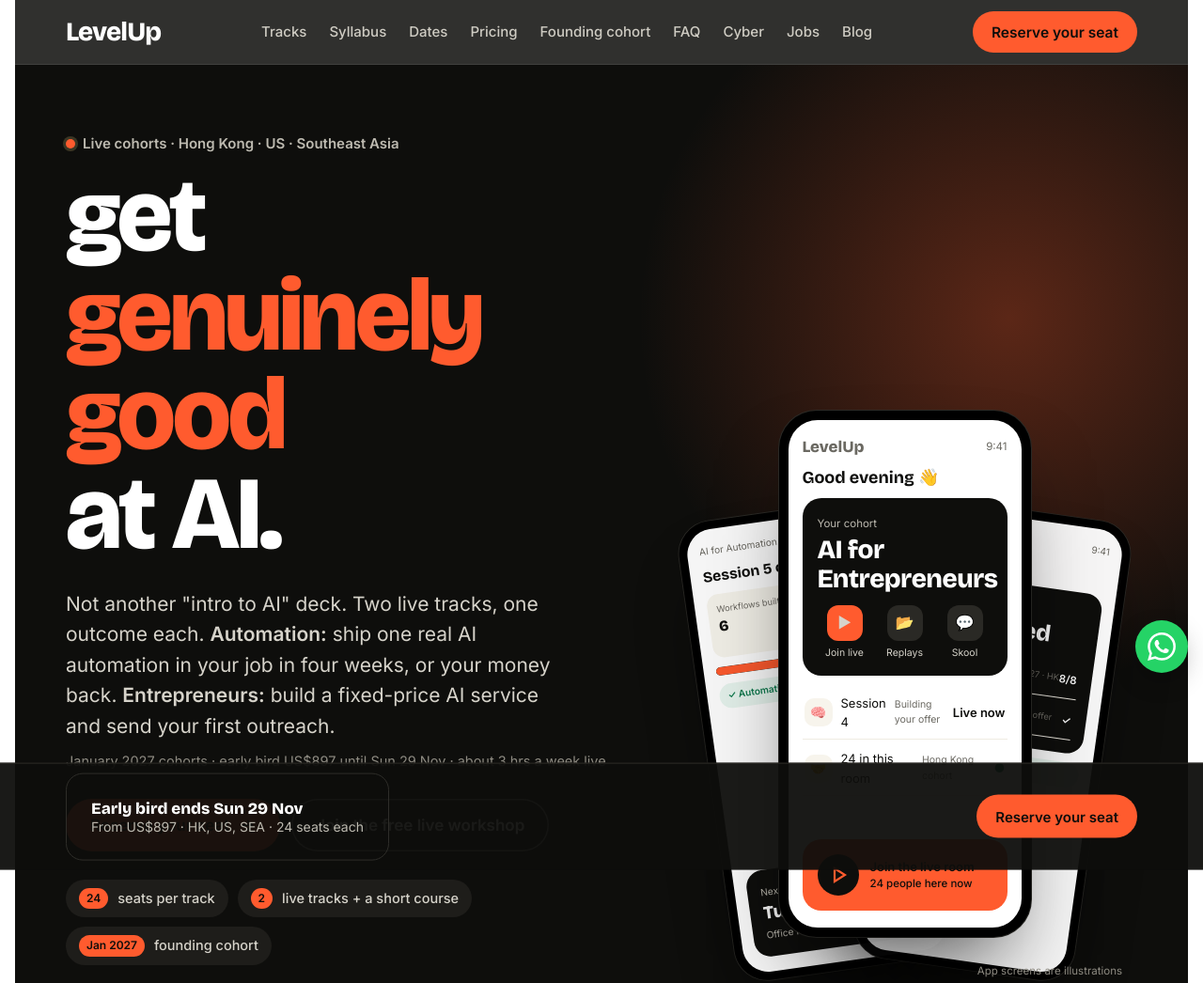
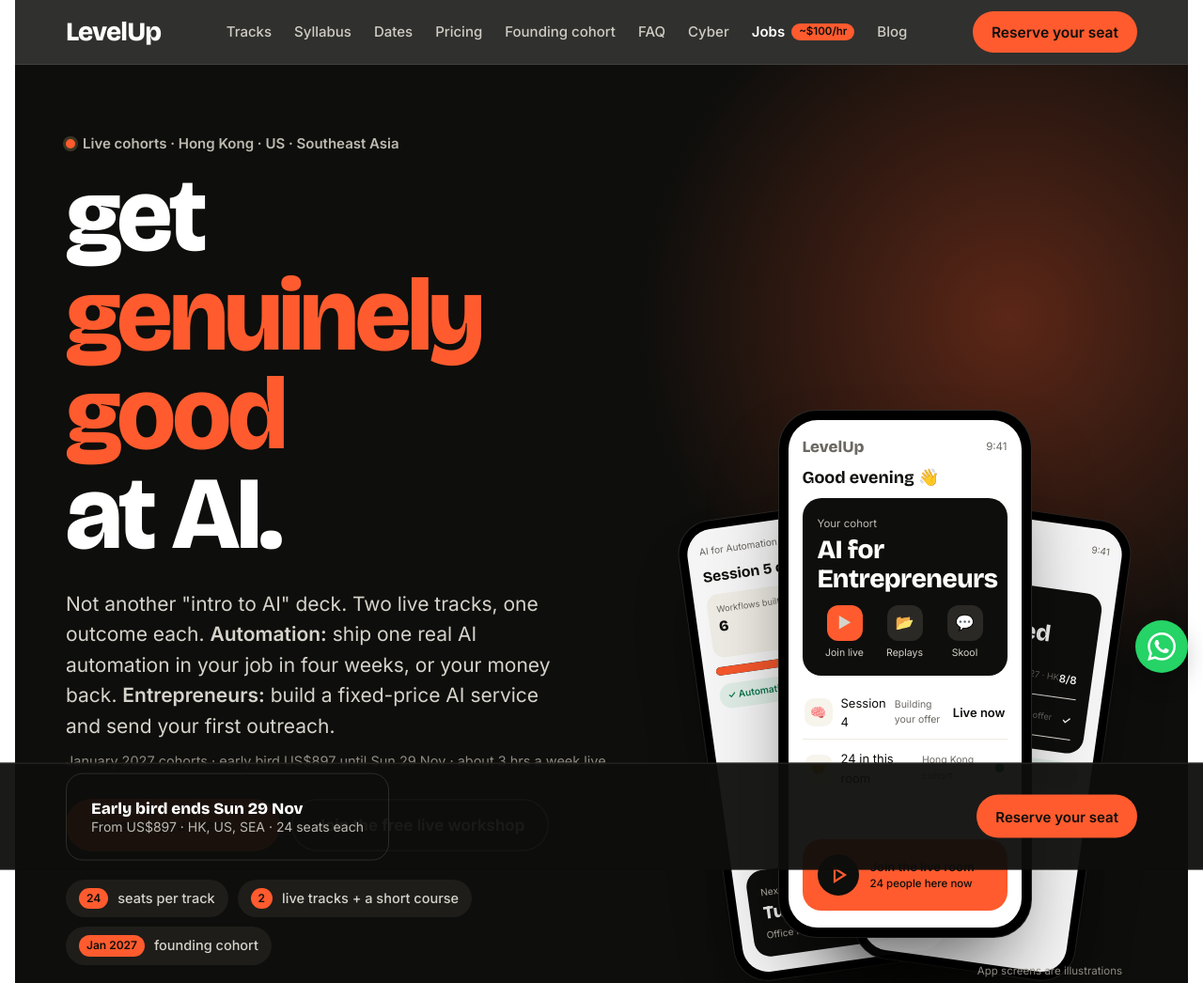
Before and after one commit to lavinekhemlani/levellup-site, a plain HTML site: page index.html in a window 1280 px wide. Shown: the top 1046 px of the page at 94% size. Drawn offline with nearby package versions, Linux system fonts and the light colour scheme.

Commit message:
Jobs: highlighted nav link with ~$100/hr badge, Hermessi talent pool card, Cyber nav to /jobs
Co-Authored-By: Claude Opus 5.5 <noreply@anthropic.com>
Claude-Session: https://claude.ai/code/session_019afEK1ec4LvnZX2cbXoTCM

```diff
--- a/index.html
+++ b/index.html
@@ -550,6 +550,8 @@ body{padding-bottom:76px}
 @media(max-width:700px){.rtable thead{display:none}.rtable tr{display:block;border-bottom:2px solid #F0E3BF}.rtable td{display:block;border:0;padding:6px 12px}.rtable td:first-child{padding-top:12px}}
 .rnotes ul.plain{margin:14px 0 0 18px;display:grid;gap:8px;font-size:14.5px;color:var(--ink2)}
 .rnotes p{font-size:15px;color:var(--ink2);max-width:80ch}
+.navjobs{display:inline-flex;align-items:center;gap:7px;color:#fff!important;font-weight:700}
+.navjobs em{font-style:normal;font-size:11.5px;font-weight:700;background:var(--yellow);color:#0E0E0C;border-radius:999px;padding:3px 8px;line-height:1}
 </style>
 <script>
 /* ---- Ads tracking. Paste IDs to switch on; empty = nothing loads. ---- */
@@ -595,7 +597,7 @@ window.ACC_GA4_ID = '';          // GA4 > Admin > Data streams > Measurement ID
 <header id="top">
   <div class="wrap nav">
     <a href="#top" class="logo xlr" data-xlr="X1" aria-label="LevelUp home">LevelUp</a>
-    <nav class="links" aria-label="Main"><a href="#tracks">Tracks</a><a href="#syllabus">Syllabus</a><a href="#dates">Dates</a><a href="#pricing">Pricing</a><a href="#founding">Founding cohort</a><a href="#faq">FAQ</a><a href="cyber/">Cyber</a><a href="jobs/">Jobs</a><a href="blog/">Blog</a></nav>
+    <nav class="links" aria-label="Main"><a href="#tracks">Tracks</a><a href="#syllabus">Syllabus</a><a href="#dates">Dates</a><a href="#pricing">Pricing</a><a href="#founding">Founding cohort</a><a href="#faq">FAQ</a><a href="cyber/">Cyber</a><a href="jobs/" class="navjobs">Jobs <em>~$100/hr</em></a><a href="blog/">Blog</a></nav>
     <div class="nav-r"><button type="button" class="btn btn-y hide-m" data-reserve>Reserve your seat</button>
     <button class="menu-btn" aria-label="Menu" aria-expanded="false"><span></span></button></div>
   </div>
```
Also changed, not shown: cyber/index.html (+1 -1 lines), jobs/index.html (+2 -1 lines).
